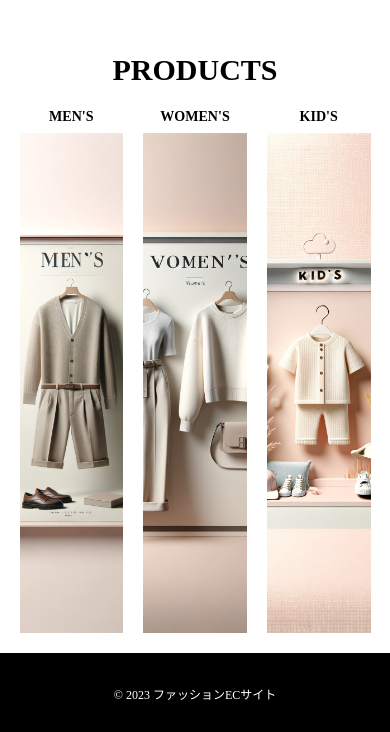
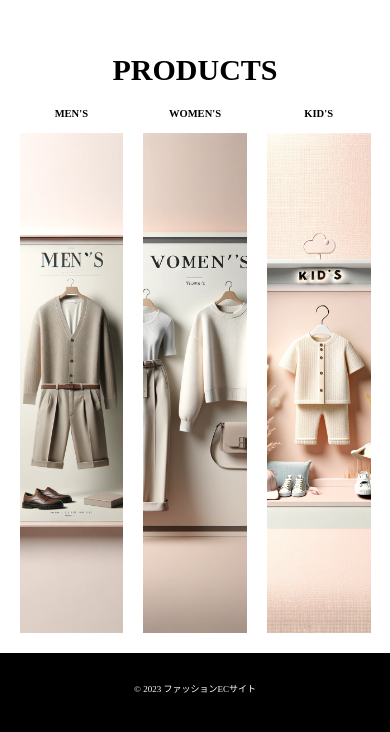
Before and after one commit to ukir-rrrr/ec-shop, a PHP site: page /EC-shop/ in a window 390 px wide. Shown: the part 637-1369 px from the top of the page. After the commit the page ends 1330 px from the top, so only its background shows below. Run offline with PHP 8.4, Linux system fonts and the light colour scheme.

Commit message:
Add new feature

```diff
--- a/index.php
+++ b/index.php
@@ -9,7 +9,7 @@
 <html lang="ja">
 <head>
     <meta charset="UTF-8">
-    <meta name="viewport" content="width=device-width, initial-scale=1">
+    <meta name="viewport" content="width=device-width, initial-scale=1.0">
     <title>ファッションECサイト</title>
     <link rel="stylesheet" href="./style/style.css">
 </head>
--- a/style/style.css
+++ b/style/style.css
@@ -15,9 +15,9 @@
 }
 
 /* スマートフォン向けのスタイル */
-@media screen and (max-width: 767px) {
+@media screen and (max-width: 480px) {
   body {
-    font-size: 12px; /* スマートフォン向けのフォントサイズ */
+    font-size: 9px; /* スマートフォン向けのフォントサイズ */
   }
 }
 
```
